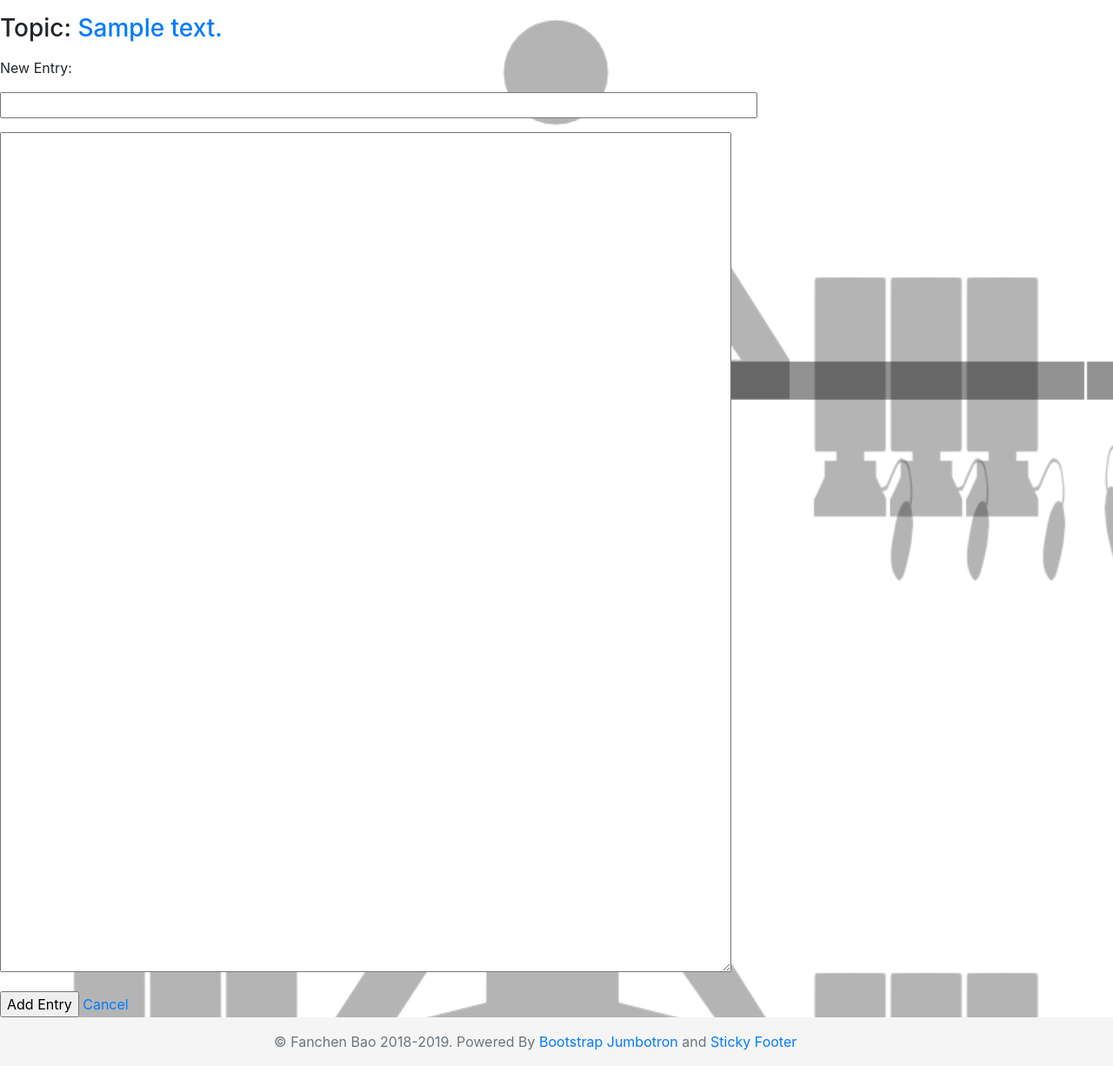
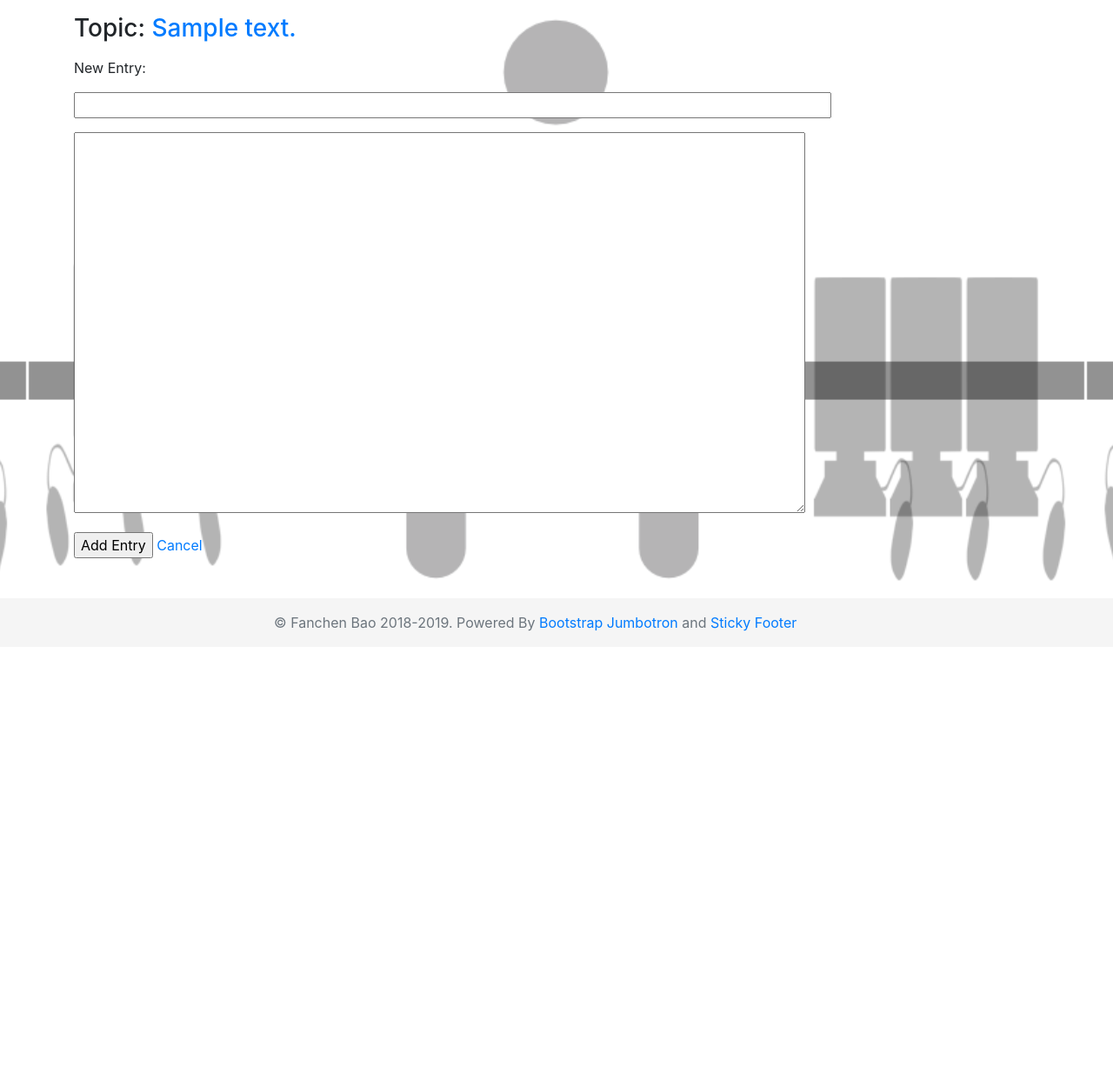
Before and after one commit to FanchenBao/WEBAPP_LiftNCode, a Django app: page /topics/1/new_entry/ in a window 1280 px wide. Shown: the part 56-1282 px from the top of the page at 87% size. After the commit the page ends 782 px from the top, so only its background shows below. Run offline with Django 3.2, Linux system fonts and the light colour scheme; a user stored in the database is signed in; tables that the repository leaves empty hold one stand-in row (values such as "Sample post"); some libraries are stand-ins or nearby versions.

Commit message:
begin beautify new_entry.html Need to commit now because I am going to install tinymce

```diff
--- a/learning_notes/forms.py
+++ b/learning_notes/forms.py
@@ -19,6 +19,6 @@ class EntryForm(forms.ModelForm):
         model = Entry
         fields = ['title','text']
         labels = {'text':'', 'title':''}
-        widgets = {'text':forms.Textarea(attrs = {'cols':80, 'rows':40}),
+        widgets = {'text':forms.Textarea(attrs = {'cols':80, 'rows':18}),
                     'title':forms.TextInput(attrs={'size': 80})
                     }
--- a/learning_notes/templates/learning_notes/new_entry.html
+++ b/learning_notes/templates/learning_notes/new_entry.html
@@ -1,6 +1,7 @@
 {% extends "learning_notes/base.html" %}
 
 {% block content %}
+  <div class="container newEntry">
     <p><h3>Topic: <a href = "{% url 'learning_notes:topic' topic.id %}">{{ topic.text }}</a></h3></p>
     <p>New Entry:</p>
     <form action = "{% url 'learning_notes:new_entry' topic.id %}" method = 'POST'>
@@ -10,5 +11,6 @@
 
         <a href = "{% url 'learning_notes:topic' topic.id %}" class = "button cancel" >Cancel</a> <!-- cancel button -->
     </form>
+  </div>
 
 {% endblock content %}
```
